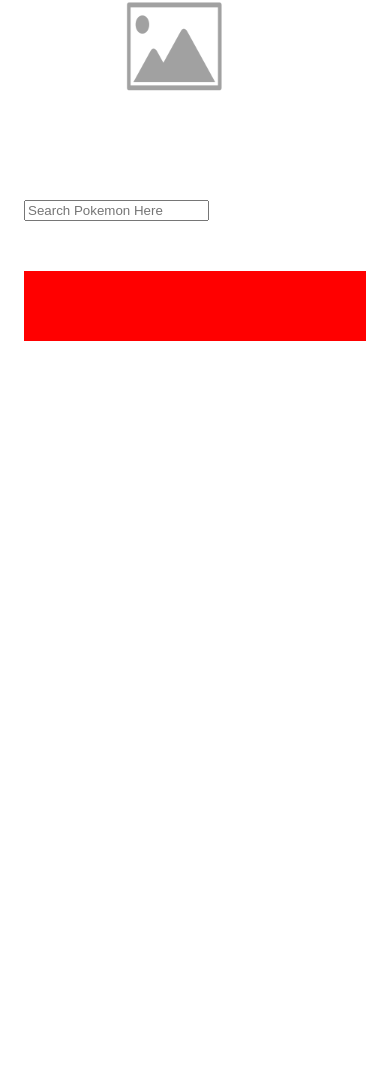
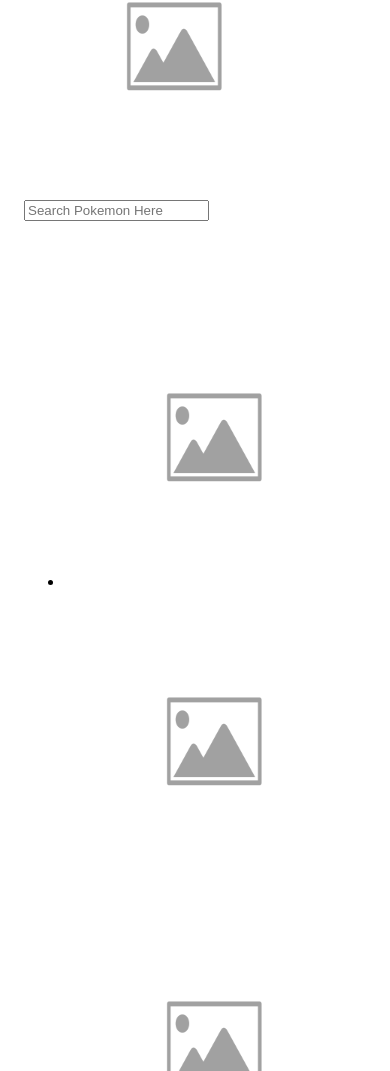
Before and after one commit to kyle-foral/AJAX-Project, a website: page index.html in a window 390 px wide. Shown: the part 2249-3320 px from the top of the page. Before the commit the page ends 2590 px from the top, so only its background shows below. Drawn offline with Linux system fonts and the light colour scheme.

Commit message:
made css layout for phone and desktop

```diff
--- a/css/layout.css
+++ b/css/layout.css
@@ -11,6 +11,16 @@
   text-align: center;
   align-items: center;
   height: 70px;
+}
+
+.row-view {
+  display: inline-flex;
+  flex-direction: row;
+}
+
+.column-view {
+  display: inline-flex;
+  width: 100%;
 }
 
 .black-row {
--- a/index.html
+++ b/index.html
@@ -83,9 +83,28 @@
           </div>
         </div>
       </form>
+
       <div class="view-card">
-        <div class="row">
+        <div class="row-view">
           <div class="column-view">
+            <ul>
+              <li>
+
+                <img src="images/placeholder-image.png" class="pokemon1" alt="placeholder">
+
+                <img src="images/placeholder-image.png" class="pokemon2" alt="placeholder">
+
+                <img src="images/placeholder-image.png" class="pokemon3" alt="placeholder">
+
+                <img src="images/placeholder-image.png" class="pokemon4" alt="placeholder">
+
+                <img src="images/placeholder-image.png" class="pokemon5" alt="placeholder">
+
+                <img src="images/placeholder-image.png" class="pokemon6" alt="placeholder">
+
+              </li>
+            </ul>
+
           </div>
         </div>
       </div>
```
